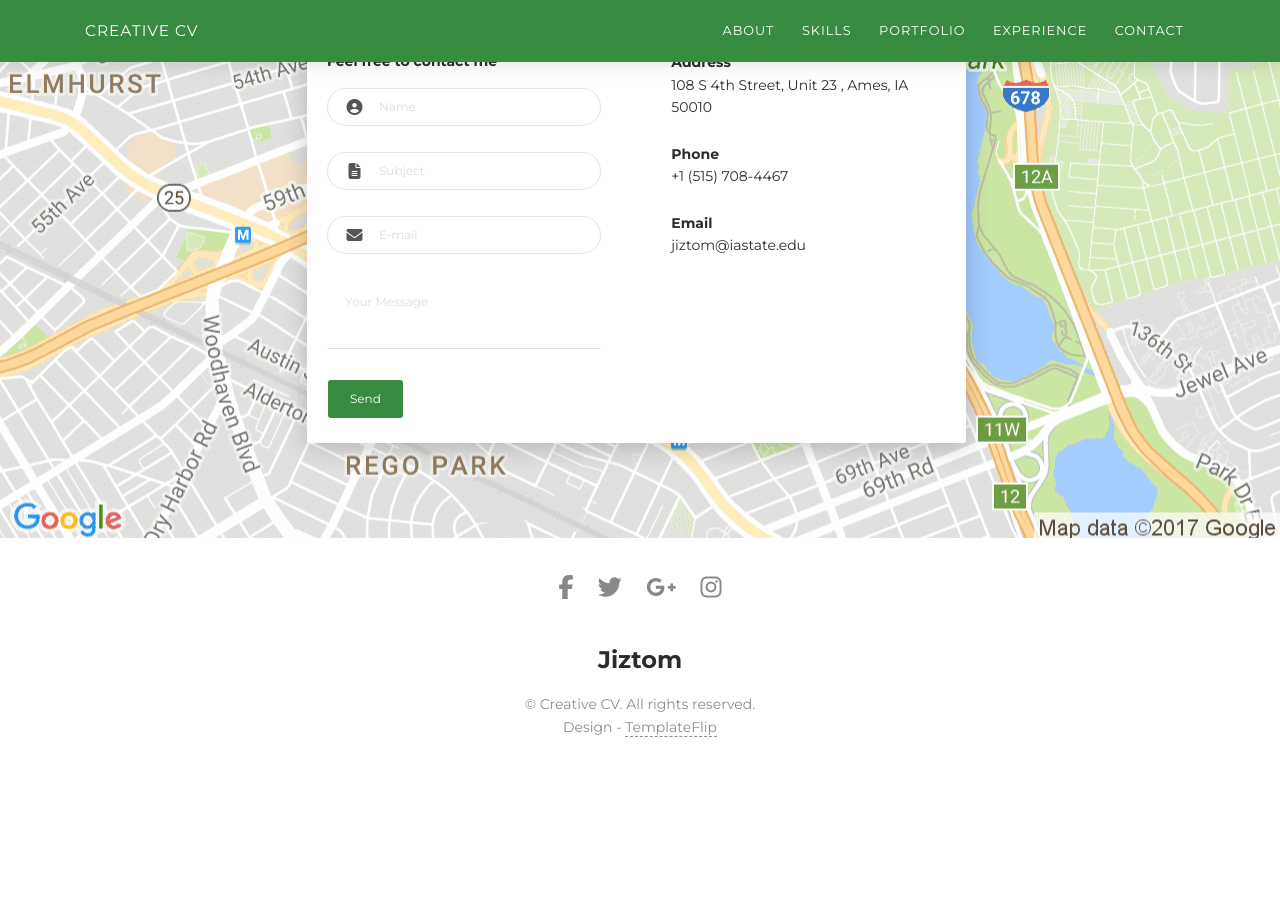
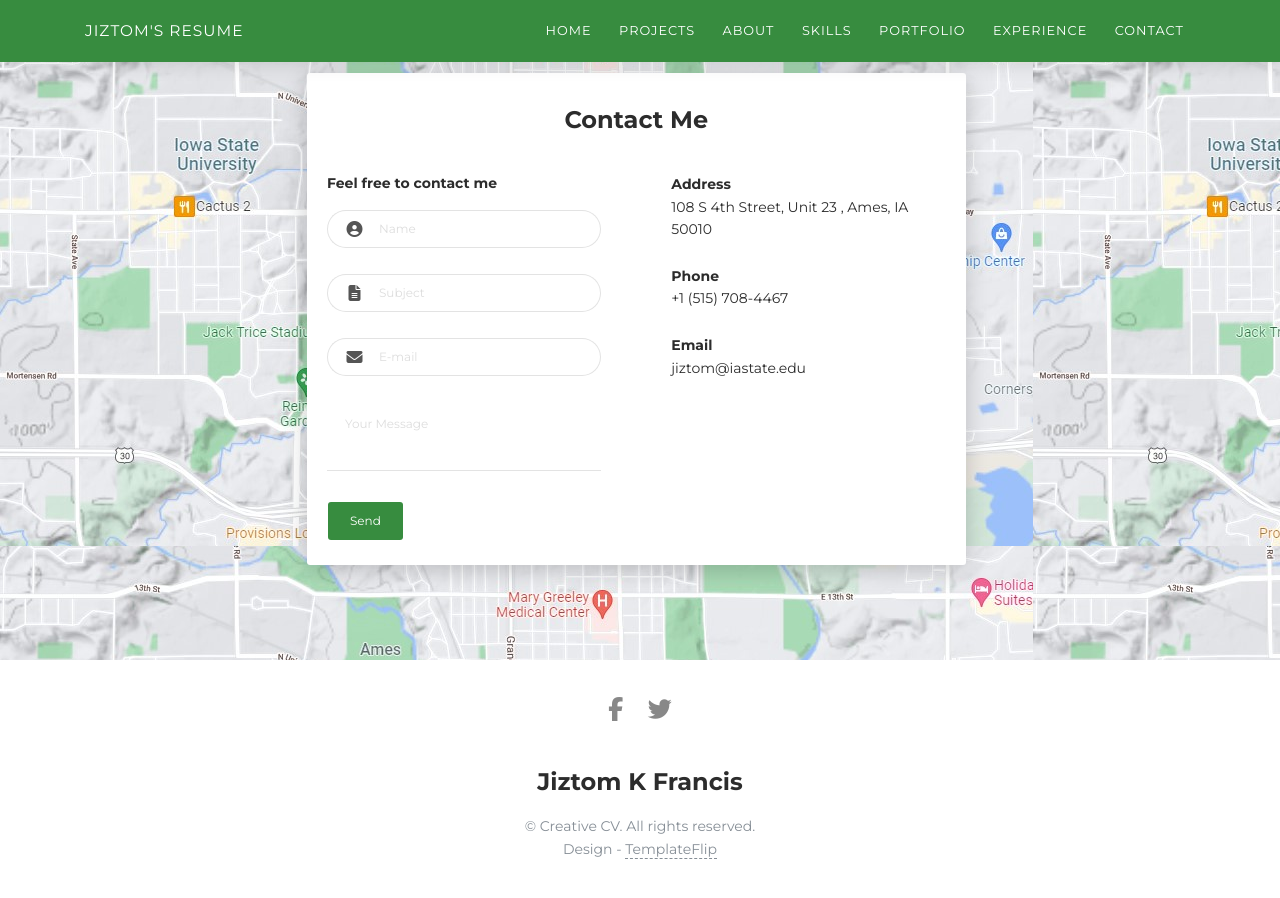
Before and after one commit to jiztom/jiztom.github.io, a Jekyll site: the page built from docs/Jiztom.html, in a window 1280 px wide and 900 px high, scrolled down 4704 px. Built offline with Jekyll 4.4.1, drawn with Linux system fonts in a browser that asks for light colours; nearby versions of some CDN libraries; before the commit the page ends 5482 px from its top, so only the background shows below that.

Commit message:
Adding a few tweaks and corrections

```diff
--- a/docs/Jiztom.html
+++ b/docs/Jiztom.html
@@ -1,5 +1,5 @@
 ---
-title: "Jiztom's Resume"
+title: Jiztom's Resume
 author: "Jiztom Kavalakkatt Francis"
 ---
 <!DOCTYPE html>
@@ -28,11 +28,13 @@ author: "Jiztom Kavalakkatt Francis"
       <div class="profile-page sidebar-collapse">
         <nav class="navbar navbar-expand-lg fixed-top navbar-transparent bg-primary" color-on-scroll="400">
           <div class="container">
-            <div class="navbar-translate"><a class="navbar-brand" href="#" rel="tooltip">Creative CV</a>
+            <div class="navbar-translate"><a class="navbar-brand" href="#" rel="tooltip">Jiztom's Resume</a>
               <button class="navbar-toggler navbar-toggler" type="button" data-toggle="collapse" data-target="#navigation" aria-controls="navigation" aria-expanded="false" aria-label="Toggle navigation"><span class="navbar-toggler-bar bar1"></span><span class="navbar-toggler-bar bar2"></span><span class="navbar-toggler-bar bar3"></span></button>
             </div>
             <div class="collapse navbar-collapse justify-content-end" id="navigation">
               <ul class="navbar-nav">
+                <li class="nav-item"><a class="nav-link smooth-scroll" href="/">home</a></li>
+                <li class="nav-item"><a class="nav-link smooth-scroll" href="/projects/">Projects</a></li>
                 <li class="nav-item"><a class="nav-link smooth-scroll" href="#about">About</a></li>
                 <li class="nav-item"><a class="nav-link smooth-scroll" href="#skill">Skills</a></li>
                 <li class="nav-item"><a class="nav-link smooth-scroll" href="#portfolio">Portfolio</a></li>
@@ -54,12 +56,12 @@ author: "Jiztom Kavalakkatt Francis"
         <div class="content-center">
           <div class="cc-profile-image"><a href="#"><img src="images/jiztom.jpg" alt="Image"/></a></div>
           <div class="h2 title">Jiztom Kavalakkatt Francis</div>
-          <p class="category text-white">Hardware Engineer, Tinkerer, Data Scientist</p><a class="btn btn-primary smooth-scroll mr-2" href="#contact" data-aos="zoom-in" data-aos-anchor="data-aos-anchor">Hire Me</a><a class="btn btn-primary" href="#" data-aos="zoom-in" data-aos-anchor="data-aos-anchor">Download CV</a>
+          <p class="category text-white">Hardware Engineer, Tinkerer, Data Scientist</p><a class="btn btn-primary smooth-scroll mr-2" href="#contact" data-aos="zoom-in" data-aos-anchor="data-aos-anchor">Hire Me</a><a class="btn btn-primary" href="/data/Resume 09-15 Jiztom.pdf" download data-aos="zoom-in" data-aos-anchor="data-aos-anchor">Download CV</a>
         </div>
       </div>
       <div class="section">
         <div class="container">
-          <div class="button-container"><a class="btn btn-default btn-round btn-lg btn-icon" href="#" rel="tooltip" title="Follow me on Facebook"><i class="fa fa-facebook"></i></a><a class="btn btn-default btn-round btn-lg btn-icon" href="#" rel="tooltip" title="Follow me on Twitter"><i class="fa fa-twitter"></i></a><a class="btn btn-default btn-round btn-lg btn-icon" href="#" rel="tooltip" title="Follow me on Google+"><i class="fa fa-google-plus"></i></a><a class="btn btn-default btn-round btn-lg btn-icon" href="#" rel="tooltip" title="Follow me on Instagram"><i class="fa fa-instagram"></i></a></div>
+          <div class="button-container"><a class="btn btn-default btn-round btn-lg btn-icon" href="https://www.facebook.com/jiztom" rel="tooltip" title="Follow me on Facebook"><i class="fa fa-facebook"></i></a><a class="btn btn-default btn-round btn-lg btn-icon" href="https://twitter.com/jiztom" rel="tooltip" title="Follow me on Twitter"><i class="fa fa-twitter"></i></a></div>
         </div>
       </div>
     </div>
@@ -73,7 +75,10 @@ author: "Jiztom Kavalakkatt Francis"
           <div class="card-body">
             <div class="h4 mt-0 title">About</div>
             <p>Hello! I am Jiztom Kavalakkatt Francis. Hardware Engineer, Tinkere and Data Scientist.</p>
-            <p>Creative CV is a HTML resume template for professionals. Built with Bootstrap 4, Now UI Kit and FontAwesome, this modern and responsive design template is perfect to showcase your portfolio, skills and experience. <a href="https://templateflip.com/templates/creative-cv/" target="_blank">Learn More</a></p>
+            <p>
+              <img src="images/qr_code-jiztom.png" alt="Scan_VCarf" style="float:right;width:250px;height:250px;">
+              Creative CV is a HTML resume template for professionals. Built with Bootstrap 4, Now UI Kit and FontAwesome, this modern and responsive design template is perfect to showcase your portfolio, skills and experience. <a href="https://templateflip.com/templates/creative-cv/" target="_blank">Learn More</a>
+            </p>
           </div>
         </div>
         <div class="col-lg-6 col-md-12">
@@ -453,7 +458,7 @@ author: "Jiztom Kavalakkatt Francis"
   </div>
 </div>
 <div class="section" id="contact">
-  <div class="cc-contact-information" style="background-image: url('images/staticmap.png')">
+  <div class="cc-contact-information" style="background-image: url('images/Ames-static-image.jpg')">
     <div class="container">
       <div class="cc-contact">
         <div class="row">
@@ -463,7 +468,7 @@ author: "Jiztom Kavalakkatt Francis"
               <div class="row">
                 <div class="col-md-6">
                   <div class="card-body">
-                    <form action="https://formspree.io/your@email.com" method="POST">
+                    <form action="https://formspree.io/f/xqkwoeok" method="POST">
                       <div class="p pb-3"><strong>Feel free to contact me </strong></div>
                       <div class="row mb-3">
                         <div class="col">
@@ -521,8 +526,8 @@ author: "Jiztom Kavalakkatt Francis"
 </div></div>
     </div>
     <footer class="footer">
-      <div class="container text-center"><a class="cc-facebook btn btn-link" href="#"><i class="fa fa-facebook fa-2x " aria-hidden="true"></i></a><a class="cc-twitter btn btn-link " href="#"><i class="fa fa-twitter fa-2x " aria-hidden="true"></i></a><a class="cc-google-plus btn btn-link" href="#"><i class="fa fa-google-plus fa-2x" aria-hidden="true"></i></a><a class="cc-instagram btn btn-link" href="#"><i class="fa fa-instagram fa-2x " aria-hidden="true"></i></a></div>
-      <div class="h4 title text-center">Jiztom</div>
+      <div class="container text-center"><a class="cc-facebook btn btn-link" href="https://www.facebook.com/jiztom"><i class="fa fa-facebook fa-2x " aria-hidden="true"></i></a><a class="cc-twitter btn btn-link " href="https://twitter.com/jiztom"><i class="fa fa-twitter fa-2x " aria-hidden="true"></i></a></div>
+      <div class="h4 title text-center">Jiztom K Francis</div>
       <div class="text-center text-muted">
         <p>&copy; Creative CV. All rights reserved.<br>Design - <a class="credit" href="https://templateflip.com" target="_blank">TemplateFlip</a></p>
       </div>
--- a/docs/_config.yml
+++ b/docs/_config.yml
@@ -21,9 +21,12 @@
 title: Jiztom's Landing Page
 email: jiztom@iastate.edu
 description: >- # this means to ignore newlines until "baseurl:"
-  Write an awesome description for your new site here. You can edit this
-  line in _config.yml. It will appear in your document head meta (for
-  Google search results) and in your feed.xml site description.
+  This is the landing page of all the work being done by jiztom.
+  All information will be updated as and when the author finds time for
+  updatig information.
+# Write an awesome description for your new site here. You can edit this line
+# in _config.yml. It will appear in your document head meta (for Google search
+# results) and in your feed.xml site description.
 #domain: jiztom.github.io
 #baseurl: "/jiztom.github.io/" # the subpath of your site, e.g. /blog
 #url: "https://jiztom.github.io" # the base hostname & protocol for your site, e.g. http://example.com
--- a/docs/index.markdown
+++ b/docs/index.markdown
@@ -4,3 +4,5 @@
 
 layout: home
 ---
+Welcome to my Home Page. I will have interesting posts and related information regarding
+my work stored in this webpage. Please use the contact me link to contact me.
```
Also changed, not shown: docs/projects.md (added, +11 -0 lines), docs/images/Ames-static-image.jpg (added), docs/images/qr_code-jiztom.png (added), 1 other file.
